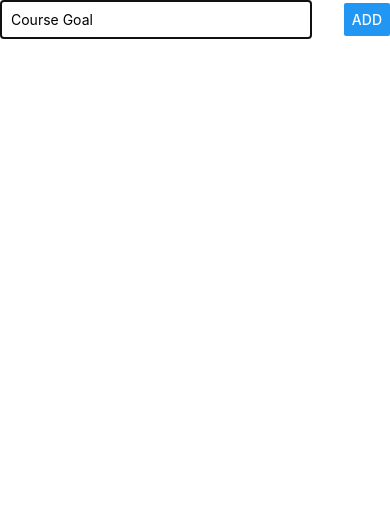
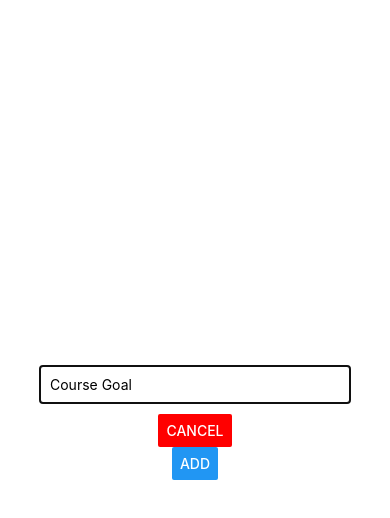
Before and after one commit to DavidArmendariz/react-native-goals-app, a React Native app: screen / in a window 390 px wide. Both pictures are taken after a click on the button "ADD NEW GOAL". Shown: the top 518 px of the page. Built offline with nearby package versions, Linux system fonts and the light colour scheme.

Commit message:
customized modal and added functionality to close it

```diff
--- a/App.js
+++ b/App.js
@@ -12,6 +12,7 @@
       ...currentGoals,
       { id: Math.random().toString(), value: goalTitle },
     ]);
+    setIsAddMode(false);
   };
 
   const removeGoalHandler = (goalId) => {
@@ -20,10 +21,18 @@
     });
   };
 
+  const cancelGoalAdditionHandler = () => {
+    setIsAddMode(false);
+  };
+
   return (
     <View style={styles.screen}>
       <Button title="Add New Goal" onPress={() => setIsAddMode(true)} />
-      <GoalInput onAddGoal={addGoalHandler} visible={isAddMode} />
+      <GoalInput
+        onAddGoal={addGoalHandler}
+        visible={isAddMode}
+        onCancel={cancelGoalAdditionHandler}
+      />
       <FlatList
         keyExtractor={(item, index) => item.id}
         data={courseGoals}
--- a/components/GoalInput.js
+++ b/components/GoalInput.js
@@ -7,6 +7,12 @@
   const goalInputHandler = (enteredText) => {
     setEnteredGoal(enteredText);
   };
+
+  const addGoalHandler = () => {
+    props.onAddGoal(enteredGoal);
+    setEnteredGoal('');
+  };
+
   return (
     <Modal visible={props.visible} animationType="slide">
       <View style={styles.inputContainer}>
@@ -16,7 +22,8 @@
           onChangeText={goalInputHandler}
           value={enteredGoal}
         />
-        <Button title="ADD" onPress={props.onAddGoal.bind(this, enteredGoal)} />
+        <Button title="CANCEL" color="red" onPress={props.onCancel} />
+        <Button title="ADD" onPress={addGoalHandler} />
       </View>
     </Modal>
   );
@@ -24,8 +31,8 @@
 
 const styles = StyleSheet.create({
   inputContainer: {
-    flexDirection: 'row',
-    justifyContent: 'space-between',
+    flex: 1,
+    justifyContent: 'center',
     alignItems: 'center',
   },
   input: {
@@ -33,6 +40,7 @@
     borderColor: 'black',
     borderWidth: 1,
     padding: 10,
+    marginBottom: 10,
   },
 });
 
```
